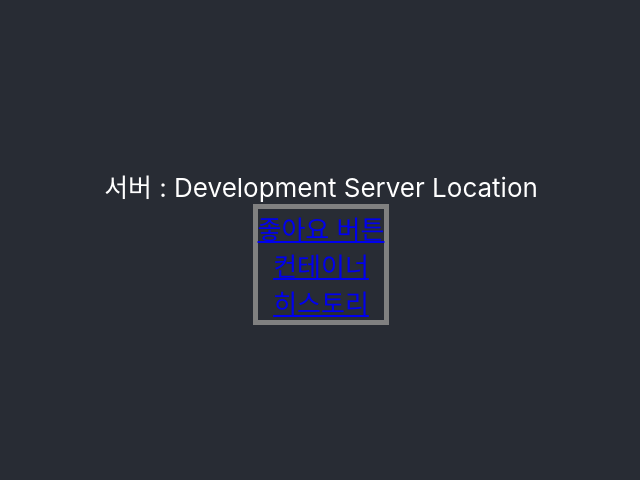
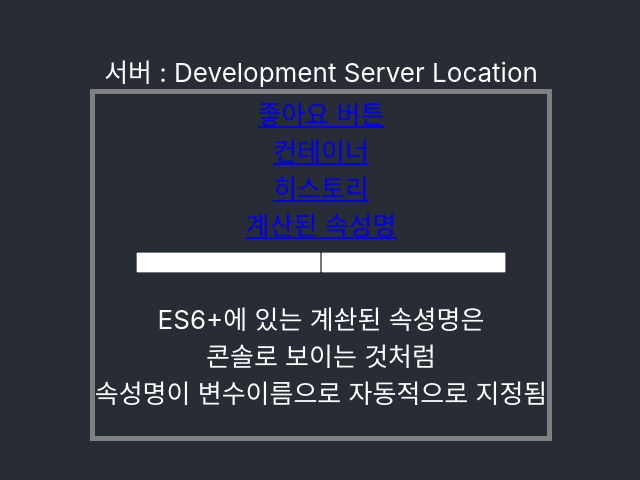
Before and after one commit to windowdong11/ReactTutorial, a React (Create React App) app: page /computedpropnames in a window 1280 px wide. Shown: the part 154-634 px from the top of the page, without its empty margins (319-959 px from the left). Built offline with nearby package versions, Linux system fonts and the light colour scheme.

Commit message:
계산된 속성명(Computed Property Names) 페이지 추가

```diff
--- a/src/App.js
+++ b/src/App.js
@@ -6,6 +6,7 @@ import Container from './pages/Container';
 import History from './pages/History';
 import { BrowserRouter, Link, Route } from 'react-router-dom';
 import styled from 'styled-components';
+import ComputedPropNames from './pages/ComputedPropNames';
 
 const BodyWrapper = styled.div`
   padding: 20;
@@ -26,9 +27,11 @@ function App() {
             <br/>
             <Link to='/history'>히스토리</Link>
             <br/>
+            <Link to='/computedpropnames'>계산된 속성명</Link>
             <Route path='/likeButton' component={LikeButton}></Route>
             <Route path='/container' component={Container}></Route>
             <Route path="/history" component={History}></Route>
+            <Route path='/computedpropnames' component={ComputedPropNames}></Route>
           </BodyWrapper>
         </BrowserRouter>
       </header>
--- /dev/null
+++ b/src/pages/ComputedPropNames.js
@@ -0,0 +1,14 @@
+import React, { useState } from 'react'
+
+export default function ComputedPropNames() {
+    const [name, setName] = useState("")
+    const [age, setAge] = useState("")
+    console.log({name, age})
+    return (
+        <div>
+            <input onChange={e => setName(e.target.value)}></input>
+            <input onChange={e => setAge(e.target.value)}></input>
+            <p>ES6+에 있는 계솬된 속셩명은<br/>콘솔로 보이는 것처럼<br/>속성명이 변수이름으로 자동적으로 지정됨</p>
+        </div>
+    )
+}
```
